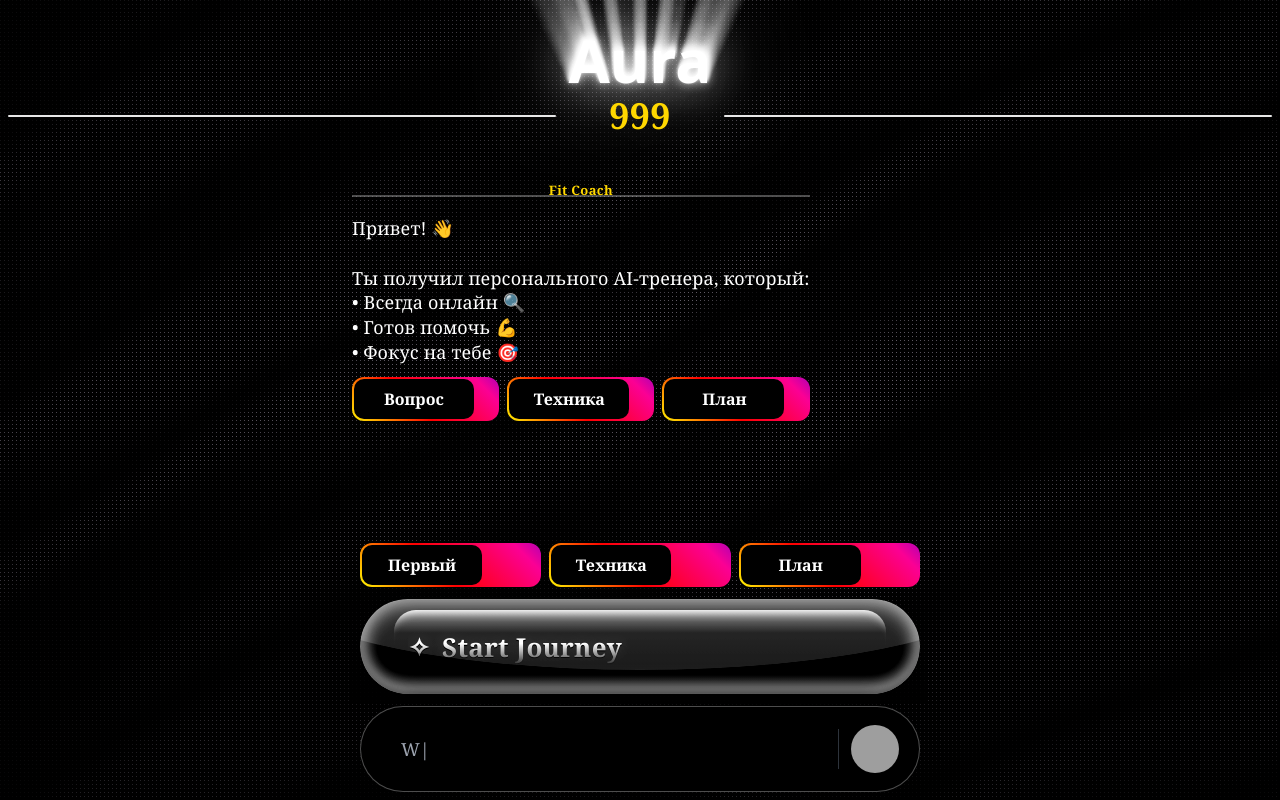
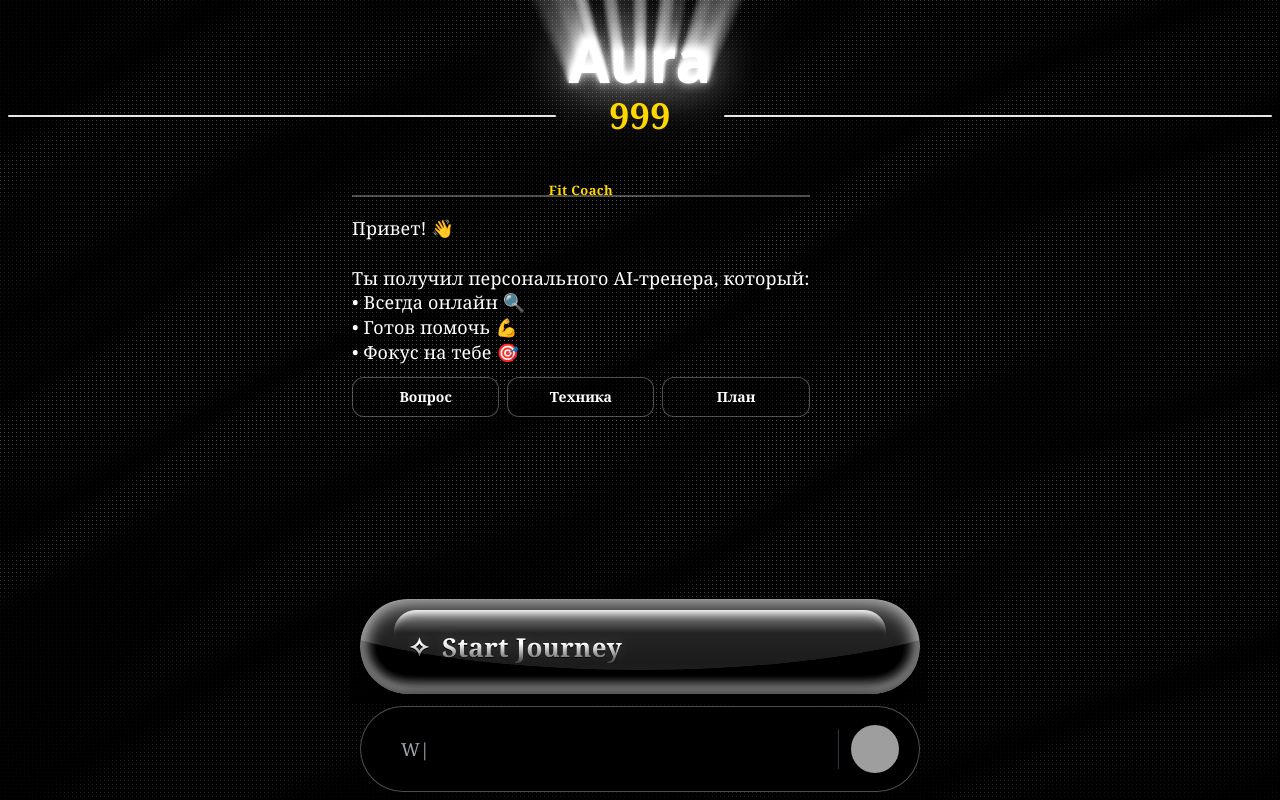
Before and after one commit to ruslan-nechaev/silver-octo-giggle, a React (Vite) app: page / in a window 1280 px wide. Built offline with nearby package versions, Linux system fonts and the light colour scheme; grey boxes are pictures that could not be loaded.

Commit message:
ui: replace gradient buttons under greeting with simple static ones; remove duplicate bottom row

```diff
--- a/src/components/App.tsx
+++ b/src/components/App.tsx
@@ -7,7 +7,6 @@ import { Component as SilkBackground } from '@/components/ui/silk-background-ani
 import { LavaLamp } from '@/components/ui/fluid-blob'
 import { OrbInput } from '@/components/ui/animated-input'
 import { PearlButton } from '@/components/ui/pearl-button'
-import { RainbowBorderButton } from '@/components/ui/rainbow-borders-button'
 import RadialOrbitalTimeline from '@/components/ui/radial-orbital-timeline'
 import { Calendar, FileText, Code, User, Clock } from 'lucide-react'
 import WeatherButton from '@/components/ui/button'
@@ -171,9 +170,9 @@ export function App(): JSX.Element {
                     />
                     {msg.text === GREETING_TEXT && (
                       <div className="mt-3 grid grid-cols-3 gap-2">
-                        <RainbowBorderButton label="Вопрос" />
-                        <RainbowBorderButton label="Техника" />
-                        <RainbowBorderButton label="План" />
+                        <button className="h-10 rounded-xl border border-white/30 bg-black/40 text-white text-[14px] font-semibold">Вопрос</button>
+                        <button className="h-10 rounded-xl border border-white/30 bg-black/40 text-white text-[14px] font-semibold">Техника</button>
+                        <button className="h-10 rounded-xl border border-white/30 bg-black/40 text-white text-[14px] font-semibold">План</button>
                       </div>
                     )}
                   </div>
@@ -205,13 +204,8 @@ export function App(): JSX.Element {
       </div>
       </div>
 
-      {/* Нижняя панель: кнопки и инпут */}
+      {/* Нижняя панель: только управление и инпут (без дублей кнопок) */}
       <div className="absolute inset-x-0 bottom-2 z-40 flex flex-col items-center gap-3 px-3 transition-all duration-500 ease-out">
-        <div className="w-full max-w-[340px] md:max-w-[560px] grid grid-cols-3 gap-2">
-          <RainbowBorderButton label="Первый" />
-          <RainbowBorderButton label="Техника" />
-          <RainbowBorderButton label="План" />
-        </div>
         <PearlButton label="Start Journey" onClick={() => setShowTimeline((v) => !v)} className="w-full max-w-[340px] md:max-w-[560px] contrast-125" />
         <OrbInput onSend={handleSend} />
       </div>
```
